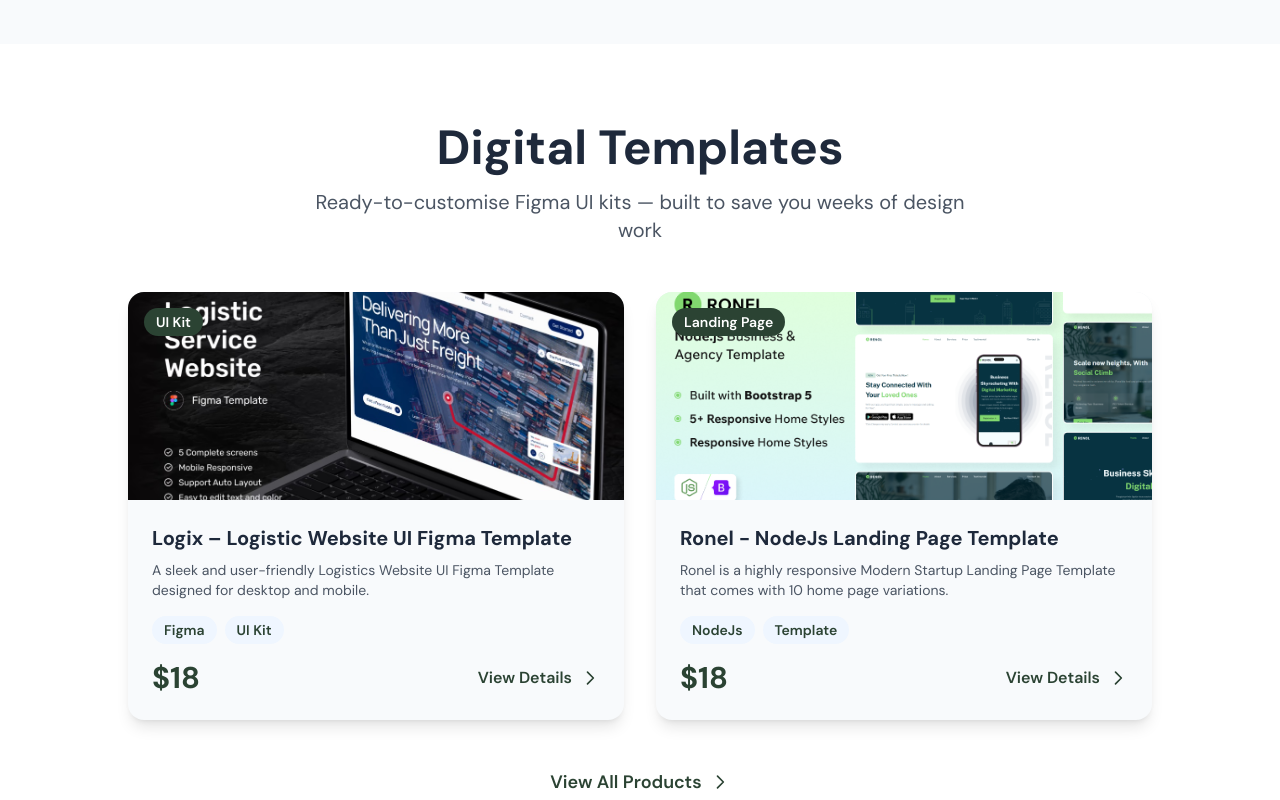
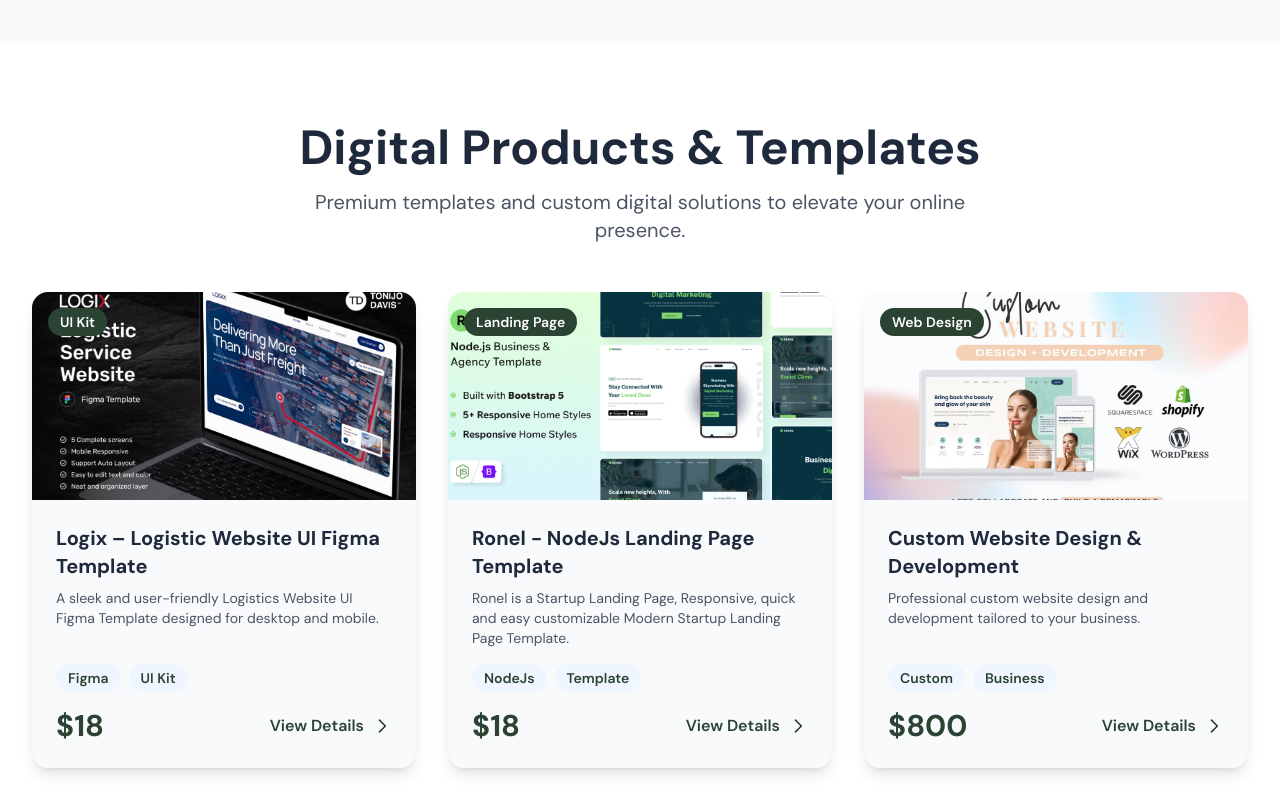
Before and after one commit to lhbeb/biancabutlerchrista, a Next.js app: page / in a window 1280 px wide. Shown: the part 1680-2480 px from the top of the page. Built offline with nearby package versions, Linux system fonts and the light colour scheme; no server answers.

Commit message:
feat: show all products dynamically on homepage

```diff
--- a/app/page.js
+++ b/app/page.js
@@ -35,6 +35,36 @@
         "Free hosting setup"
       ],
       popular: false
+    }
+  ];
+
+  const products = [
+    {
+        id: 'logix',
+        title: 'Logix – Logistic Website UI Figma Template',
+        category: 'UI Kit',
+        price: 18,
+        image: '/lisitings/Logix/photo1.png',
+        description: 'A sleek and user-friendly Logistics Website UI Figma Template designed for desktop and mobile.',
+        tags: ['Figma', 'UI Kit']
+    },
+    {
+        id: 'ronel',
+        title: 'Ronel - NodeJs Landing Page Template',
+        category: 'Landing Page',
+        price: 18,
+        image: '/lisitings/Ronel - NodeJs Landing Page Template/photo1.png',
+        description: 'Ronel is a Startup Landing Page, Responsive, quick and easy customizable Modern Startup Landing Page Template.',
+        tags: ['NodeJs', 'Template']
+    },
+    {
+        id: 'customwebsite',
+        title: 'Custom Website Design & Development',
+        category: 'Web Design',
+        price: 800,
+        image: '/lisitings/Website Design and Development, Custom websites, Business websites, Custom Websites For Business/photo1-thumbnail.webp',
+        description: 'Professional custom website design and development tailored to your business.',
+        tags: ['Custom', 'Business']
     }
   ];
 
@@ -156,42 +186,46 @@
       <section className="py-20 bg-white">
         <div className="container mx-auto px-4 sm:px-6 lg:px-8">
           <div className="text-center mb-12">
-            <h2 className="text-4xl sm:text-5xl font-bold mb-4">Digital Templates</h2>
+            <h2 className="text-4xl sm:text-5xl font-bold mb-4">Digital Products & Templates</h2>
             <p className="text-xl text-gray-600 max-w-2xl mx-auto">
-              Ready-to-customise Figma UI kits — built to save you weeks of design work
+              Premium templates and custom digital solutions to elevate your online presence.
             </p>
           </div>
 
-          <div className="grid grid-cols-1 md:grid-cols-2 gap-8 max-w-5xl mx-auto">
-            {/* Logix */}
+          <div className="grid grid-cols-1 md:grid-cols-2 lg:grid-cols-3 gap-8 max-w-7xl mx-auto">
+            {products.map((product) => (
               <Link
-              href="/products/logix"
-              className="group bg-slate-50 rounded-2xl overflow-hidden shadow-lg hover:shadow-2xl transition-all duration-300 hover:-translate-y-2"
+                key={product.id}
+                href={`/products/${product.id}`}
+                className="group bg-slate-50 rounded-2xl overflow-hidden shadow-lg hover:shadow-2xl transition-all duration-300 hover:-translate-y-2 flex flex-col"
               >
-              <div className="relative h-52 bg-slate-100">
+                <div className="relative h-52 bg-slate-100 flex-shrink-0">
                   <Image
-                  src="/lisitings/Logix/photo1.png"
-                  alt="Logix Template"
+                    src={product.image}
+                    alt={product.title}
                     fill
                     className="object-cover"
                   />
                   <div className="absolute top-4 left-4 bg-primary text-white px-3 py-1 rounded-full text-sm font-semibold">
-                  UI Kit
+                    {product.category}
                   </div>
                 </div>
-              <div className="p-6 flex flex-col">
+                <div className="p-6 flex flex-col flex-1">
                   <h3 className="text-xl font-bold mb-2 group-hover:text-primary transition-colors">
-                  Logix – Logistic Website UI Figma Template
+                    {product.title}
                   </h3>
                   <p className="text-gray-600 mb-4 text-sm flex-1">
-                  A sleek and user-friendly Logistics Website UI Figma Template designed for desktop and mobile.
+                    {product.description}
                   </p>
                   <div className="flex gap-2 mb-4">
-                  <span className="px-3 py-1 bg-blue-50 text-primary rounded-full text-sm font-semibold">Figma</span>
-                  <span className="px-3 py-1 bg-blue-50 text-primary rounded-full text-sm font-semibold">UI Kit</span>
+                    {product.tags.map((tag, idx) => (
+                      <span key={idx} className="px-3 py-1 bg-blue-50 text-primary rounded-full text-sm font-semibold">
+                        {tag}
+                      </span>
+                    ))}
                   </div>
-                <div className="flex items-center justify-between">
-                  <span className="text-3xl font-bold text-primary">$18</span>
+                  <div className="flex items-center justify-between mt-auto">
+                    <span className="text-3xl font-bold text-primary">${product.price}</span>
                     <span className="text-primary font-semibold flex items-center gap-2">
                       View Details
                       <svg className="w-5 h-5" fill="none" stroke="currentColor" viewBox="0 0 24 24">
@@ -201,45 +235,7 @@
                   </div>
                 </div>
               </Link>
-
-            {/* Ronel */}
-            <Link
-              href="/products/ronel"
-              className="group bg-slate-50 rounded-2xl overflow-hidden shadow-lg hover:shadow-2xl transition-all duration-300 hover:-translate-y-2"
-            >
-              <div className="relative h-52 bg-slate-100">
-                <Image
-                  src="/lisitings/Ronel - NodeJs Landing Page Template/photo1.png"
-                  alt="Ronel Template"
-                  fill
-                  className="object-cover"
-                />
-                <div className="absolute top-4 left-4 bg-primary text-white px-3 py-1 rounded-full text-sm font-semibold">
-                  Landing Page
-                </div>
-              </div>
-              <div className="p-6 flex flex-col">
-                <h3 className="text-xl font-bold mb-2 group-hover:text-primary transition-colors">
-                  Ronel - NodeJs Landing Page Template
-                </h3>
-                <p className="text-gray-600 mb-4 text-sm flex-1">
-                  Ronel is a highly responsive Modern Startup Landing Page Template that comes with 10 home page variations.
-                </p>
-                <div className="flex gap-2 mb-4">
-                  <span className="px-3 py-1 bg-blue-50 text-primary rounded-full text-sm font-semibold">NodeJs</span>
-                  <span className="px-3 py-1 bg-blue-50 text-primary rounded-full text-sm font-semibold">Template</span>
-                </div>
-                <div className="flex items-center justify-between">
-                  <span className="text-3xl font-bold text-primary">$18</span>
-                  <span className="text-primary font-semibold flex items-center gap-2">
-                    View Details
-                    <svg className="w-5 h-5" fill="none" stroke="currentColor" viewBox="0 0 24 24">
-                      <path strokeLinecap="round" strokeLinejoin="round" strokeWidth={2} d="M9 5l7 7-7 7" />
-                    </svg>
-                  </span>
-                </div>
-              </div>
-            </Link>
+            ))}
           </div>
 
           <div className="text-center mt-12">
```
Lines whose indentation alone changed are shown as unchanged.
